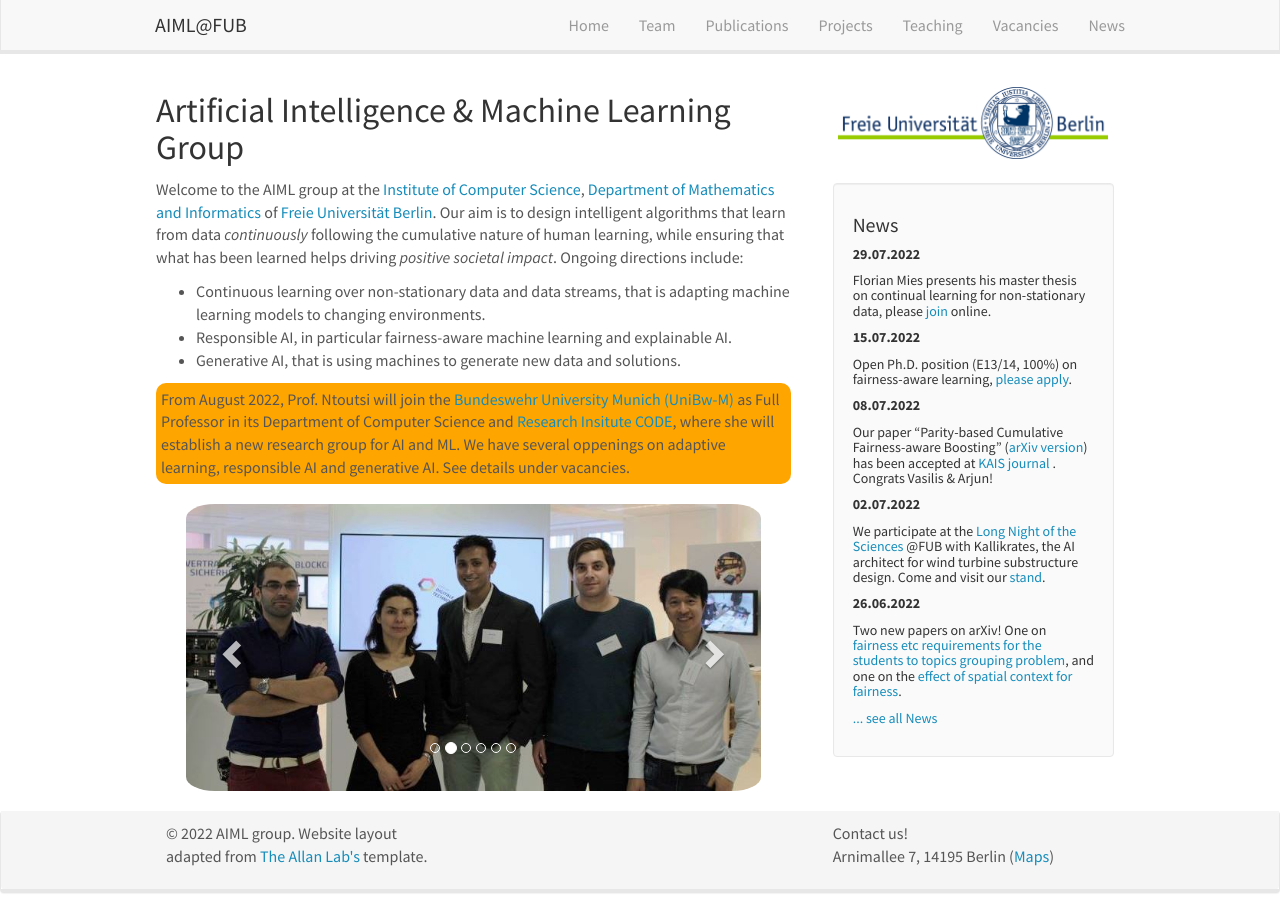
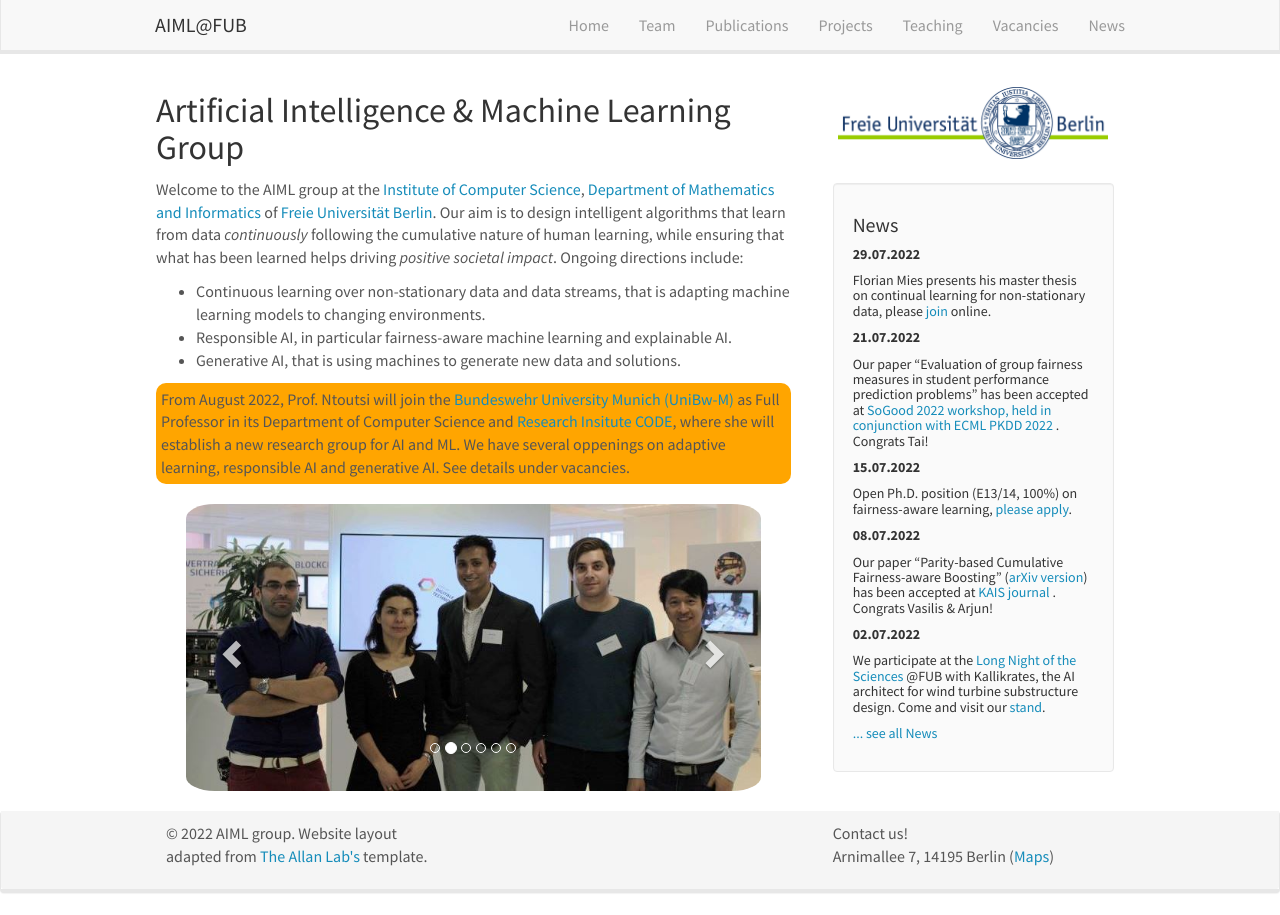
Before and after one commit to AIML-research/AIML-research.github.io, a Jekyll site: the page built from _pages/home.md, in a window 1280 px wide. Built offline with Jekyll 4.4.1, drawn with Linux system fonts in a browser that asks for light colours; nearby versions of some CDN libraries.

Commit message:
Update news.yml

```diff
--- a/_data/news.yml
+++ b/_data/news.yml
@@ -1,5 +1,7 @@
 - date: 29.07.2022
   headline: Florian Mies presents his master thesis on continual learning for non-stationary data, please <a href="https://fu-berlin.webex.com/fu-berlin/j.php?MTID=m957b7f4aeeb484e38aab4d060f49e0af" target="_new">join</a> online.
+- date: 21.07.2022
+  headline: Our paper "Evaluation of group fairness measures in student performance prediction problems" has been accepted at <a href = "https://sites.google.com/view/ecmlpkddsogood2022" target ="_new"> SoGood 2022 workshop, held in conjunction with ECML PKDD 2022 </a>. Congrats Tai!
 - date: 15.07.2022
   headline: Open Ph.D. position (E13/14, 100%) on fairness-aware learning, <a href = "https://www.unibw.de/code/karriere/stellenausschreibung-en_aiml_fairness-aware-learning.pdf" target = "_new">please apply</a>.
 - date: 08.07.2022
```
